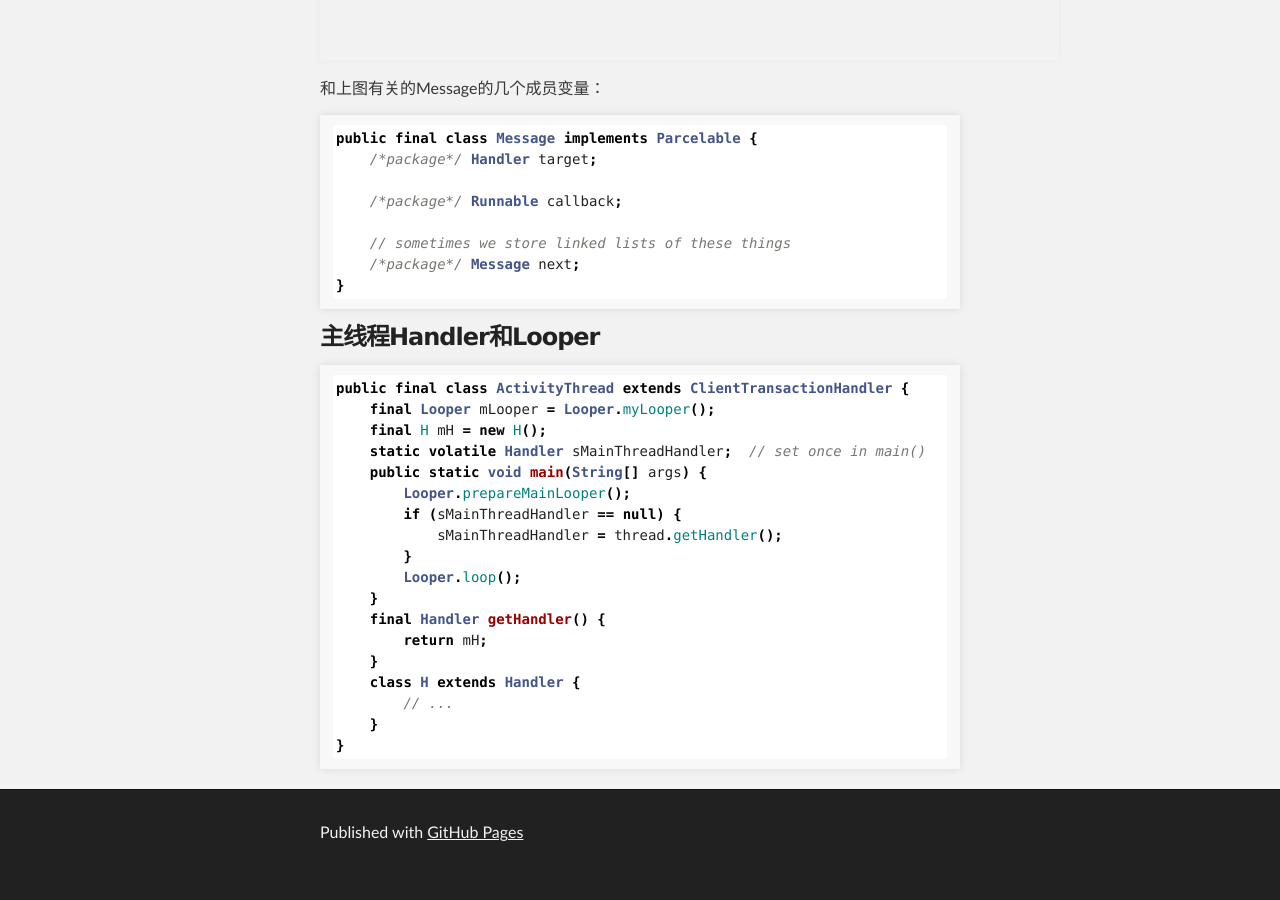
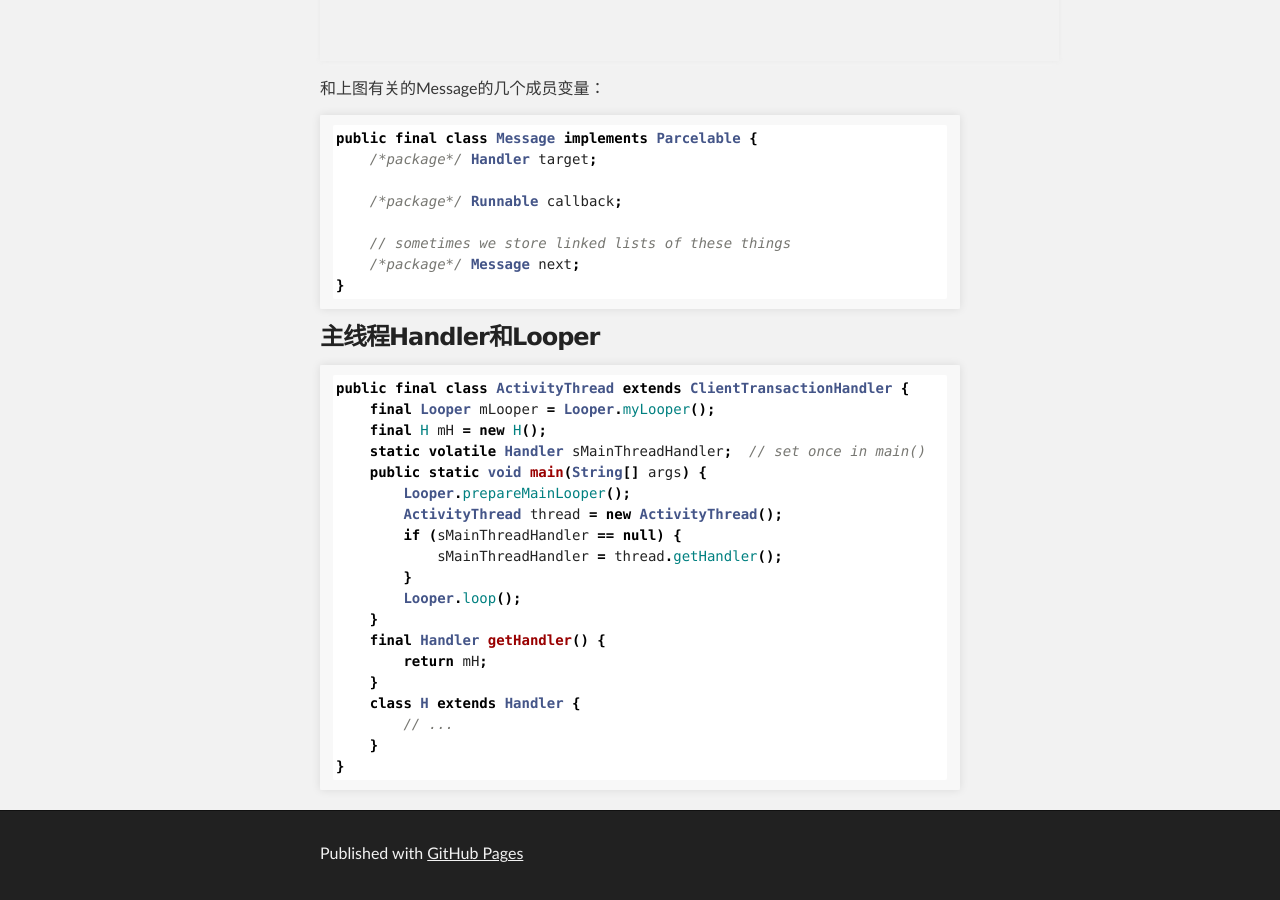
Before and after one commit to mwping/mwping.github.io, a Jekyll site: the page built from android/handler.md, in a window 1280 px wide and 900 px high, scrolled down 981 px. Built offline with Jekyll 4.4.1, drawn with Linux system fonts in a browser that asks for light colours; our own code applies the rules of GitHub Pages for plain Markdown files; before the commit the page ends 1860 px from its top, so only the background shows below that.

Commit message:
add code

```diff
--- a/android/handler.md
+++ b/android/handler.md
@@ -32,6 +32,7 @@ public final class ActivityThread extends ClientTransactionHandler {
     static volatile Handler sMainThreadHandler;  // set once in main()
     public static void main(String[] args) {
     	Looper.prepareMainLooper();
+    	ActivityThread thread = new ActivityThread();
     	if (sMainThreadHandler == null) {
             sMainThreadHandler = thread.getHandler();
         }
```
